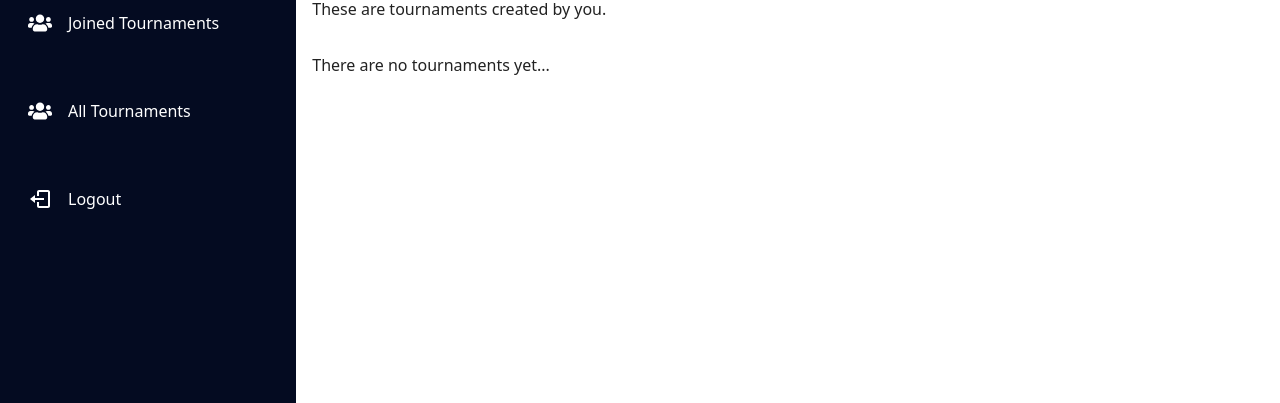
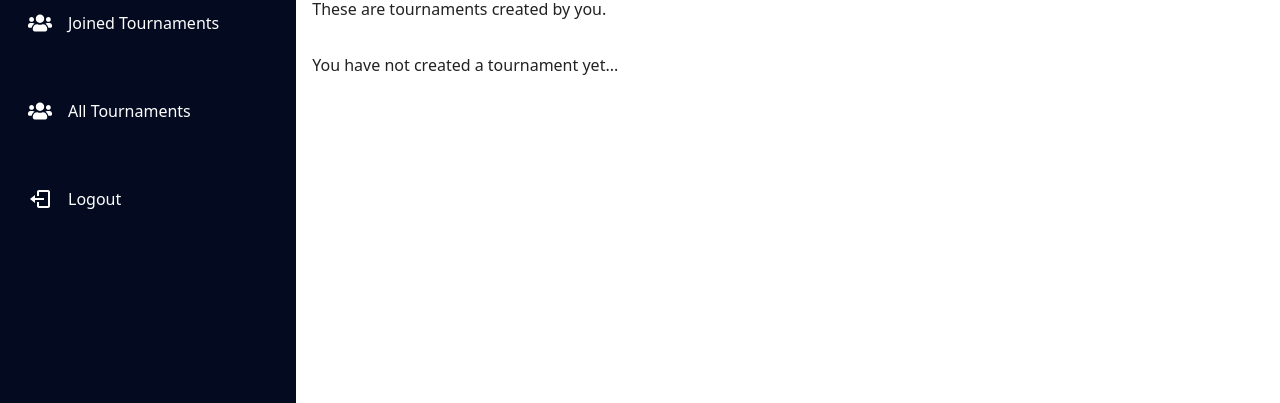
Before and after one commit to nkemjikaobi/wordchain2, a Next.js app: page /dashboard/created-tournaments in a window 1280 px wide. Shown: the part 237-640 px from the top of the page. Built offline with nearby package versions, Linux system fonts and the light colour scheme.

Commit message:
Improved Created-tournaments component

```diff
--- a/components/BasePageLayout/BasePageLayout.tsx
+++ b/components/BasePageLayout/BasePageLayout.tsx
@@ -32,7 +32,6 @@ const BasePageLayout = ({ children }: any) => {
 		await connectWallet(router);
 	};
 
-	console.log(wordChainContract);
 
 	//Handle Notifications
 	useEffect(() => {
@@ -93,7 +92,6 @@ const BasePageLayout = ({ children }: any) => {
 		let mounted = true;
 
 		if (mounted && wordChainContract !== null) {
-			console.log(wordChainContract);
 			fetchAllTournaments(wordChainContract);
 		}
 		return () => {
--- a/context/wallet/WalletState.tsx
+++ b/context/wallet/WalletState.tsx
@@ -130,7 +130,7 @@ const WalletState = (props: any) => {
 				`${process.env.NEXT_PUBLIC_WORDCHAIN_CONTRACT_ADDRESS}`
 			);
 
-			console.log(wordchainContract);
+
 			//Get token balance (WCT)
 			const res = await tokenContract.methods.balanceOf(address).call();
 			const tokenBalance = convertToEther(web3, res);
@@ -191,7 +191,7 @@ const WalletState = (props: any) => {
 
 	//Fetch all tournaments
 	const fetchAllTournaments = async (contract: any) => {
-		console.log(contract);
+
 		try {
 			const res = await contract.methods.getAllTournaments().call();
 
--- a/pages/dashboard/created-tournaments.tsx
+++ b/pages/dashboard/created-tournaments.tsx
@@ -1,4 +1,4 @@
-import React, { useState } from 'react';
+import React, { useEffect, useState } from 'react';
 import BasePageLayout from '../../components/BasePageLayout/BasePageLayout';
 import Modal from '../../components/Modal/Modal';
 import CreateTournament from '../../components/modals/CreateTournament';
@@ -7,7 +7,15 @@ import useWallet from '../../hooks/useWallet';
 
 const CreatedTournamentsPage = () => {
 	const [createTournament, setCreatedTournament] = useState<boolean>(false);
-	const { tournaments } = useWallet();
+
+	const { tournaments, address } = useWallet();
+	const [tournaments_, setTournaments_] = useState<any>();
+
+	useEffect(() => {
+		if(tournaments !== null) {
+			setTournaments_(tournaments.filter((t: any) => t.owner === address))
+		}
+	}, [tournaments])
 
 	return (
 		<BasePageLayout>
@@ -26,16 +34,17 @@ const CreatedTournamentsPage = () => {
 				</div>
 
 				<div className='h-[300px] w-full grid lg:grid-cols-3 gap-4'>
-					{tournaments && tournaments.res && tournaments.res.length > 0 ? (
-						<Card
+					{tournaments_ && tournaments_.length > 0 ? (tournaments_.map((tournament_: any, id: number) => {
+
+						return <Card
 							tournament={{
-								title: 'Cryp',
-								description: 'The main tournament',
-								numberOfParticipants: 2,
-							}}
-						/>
-					) : (
-						<>There are no tournaments yet...</>
+							name: tournament_.name,
+							description: tournament_.description,
+							numberOfParticipants: tournament_.numberOfParticipants
+						}}
+					/>
+					})) : (
+						<>You have not created a tournament yet...</>
 					)}
 				</div>
 			</div>
```
